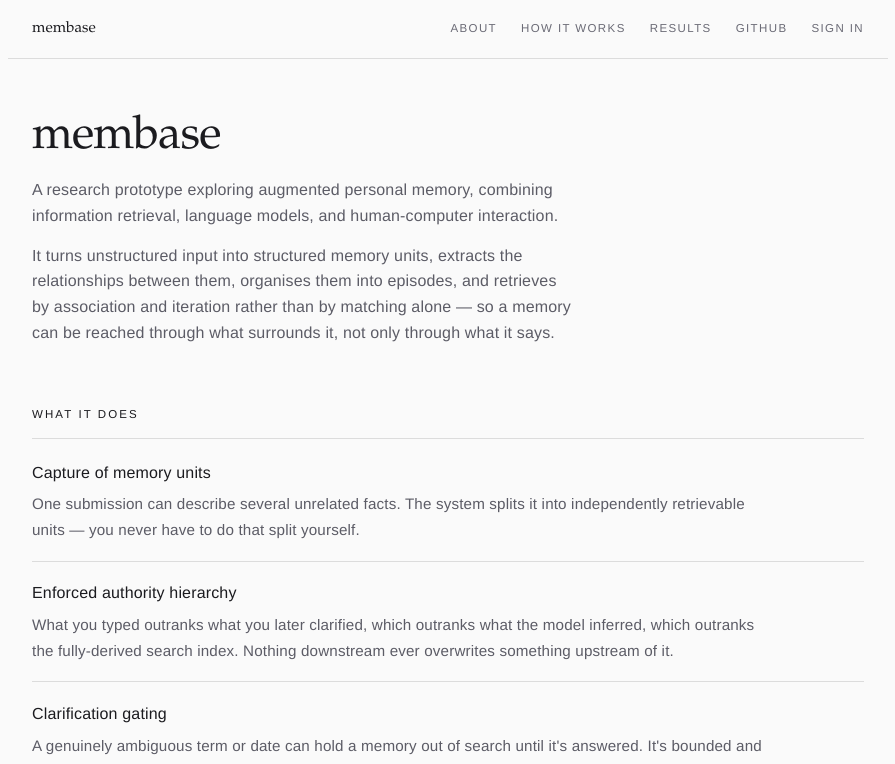
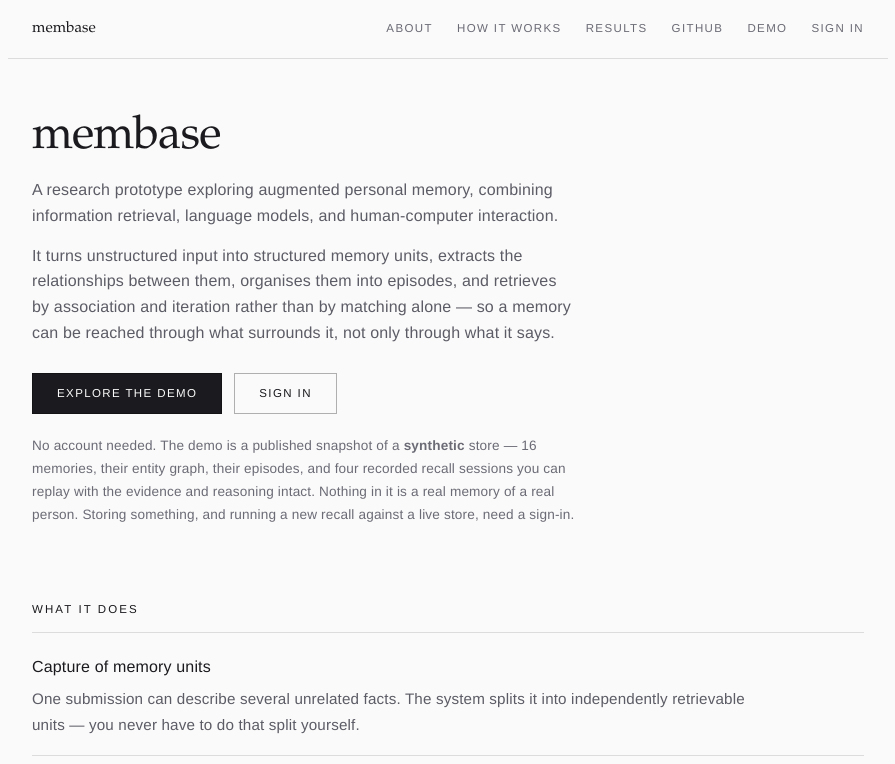
Before and after one commit to LuxKaiwalker/membase, a Python web app: template backend/app/templates/landing.html in a window 1280 px wide. Shown: the top 764 px of the page, without its empty margins (192-1087 px from the left). Run offline with Jinja, Linux system fonts and the light colour scheme; the template is opened without the code that fills it, so the values that code supplies are empty.

Commit message:
Route the landing page into the public demo
Making the app browsable without an account changed nothing a visitor
could see: the only route off the landing page was the sign-in form, and
credentials are provisioned by hand rather than self-service, so the
single call to action was the one thing most visitors could not do.

The hero now leads with "Explore the demo" (sign-in deliberately the
quieter of the two), says in one line that no account is needed and that
the store is synthetic, and names what is in it. Every section listed
under "Inside the app" links straight into its page, so the description
and the thing itself are one click apart. The sign-in section says what
signing in adds -- a live store, storing, new recall rounds -- instead
of standing as the only way in.

Styling composes the existing flat, border-led vocabulary (same as the
sign-in button); no new colour, no fill.

Verified against the built site: the hero CTA exists, 7 app sections are
linked, and following the CTA for real lands on /app/ with the public
demo banner shown.

Co-Authored-By: Claude Opus 5 (1M context) <noreply@anthropic.com>

```diff
--- a/backend/app/static/landing.css
+++ b/backend/app/static/landing.css
@@ -132,6 +132,63 @@ a:focus-visible, button:focus-visible, input:focus-visible {
 .bio + .bio {
   margin-top: 0.9rem;
   font-size: 1rem;
+}
+
+/* Entry points out of the hero. The primary one goes to the public
+   demo; sign-in is deliberately the quieter of the two, because it is
+   the path most visitors cannot take (credentials are provisioned, not
+   self-service). Same flat, border-led vocabulary as .signin-form
+   button -- no new colour, no fill. */
+.hero-actions {
+  display: flex;
+  flex-wrap: wrap;
+  gap: 0.75rem;
+  margin-top: 1.75rem;
+}
+
+.cta {
+  padding: 0.6rem 1.5rem;
+  border: 1px solid var(--line-strong);
+  color: var(--fg);
+  font-size: 0.72rem;
+  letter-spacing: 0.12em;
+  text-transform: uppercase;
+  text-decoration: none;
+  transition: background 0.15s ease, color 0.15s ease;
+}
+
+.cta:hover,
+.cta:focus-visible {
+  background: var(--fg);
+  color: var(--bg);
+}
+
+.cta-primary {
+  background: var(--fg);
+  color: var(--bg);
+}
+
+.cta-primary:hover,
+.cta-primary:focus-visible {
+  background: transparent;
+  color: var(--fg);
+}
+
+.hero-note {
+  margin-top: 1.25rem;
+  max-width: 38rem;
+}
+
+/* Section names in "Inside the app" link straight into the demo. */
+.feature-title a {
+  color: inherit;
+  text-decoration-color: var(--line-strong);
+  text-underline-offset: 0.2em;
+}
+
+.feature-title a:hover,
+.feature-title a:focus-visible {
+  text-decoration-color: currentColor;
 }
 
 .content-section {
--- a/backend/app/templates/landing.html
+++ b/backend/app/templates/landing.html
@@ -14,6 +14,7 @@
       <a href="#how-it-works">How it works</a>
       <a href="#results">Results</a>
       <a href="https://github.com/LuxKaiwalker/membase" target="_blank" rel="noopener noreferrer">GitHub</a>
+      <a href="/app/">Demo</a>
       <a href="#signin">Sign in</a>
     </nav>
   </header>
@@ -32,6 +33,24 @@
         retrieves by association and iteration rather than by matching
         alone — so a memory can be reached through what surrounds it, not
         only through what it says.
+      </p>
+      {#-
+        The way in. Before this existed the only route off this page was
+        the sign-in form at the bottom, so a visitor had no way to learn
+        the app is browsable without an account -- see docs/DECISIONS.md
+        "Public demo as a static snapshot".
+      -#}
+      <div class="hero-actions">
+        <a class="cta cta-primary" href="/app/">Explore the demo</a>
+        <a class="cta" href="#signin">Sign in</a>
+      </div>
+      <p class="muted small hero-note">
+        No account needed. The demo is a published snapshot of a
+        <strong>synthetic</strong> store — 16 memories, their entity graph,
+        their episodes, and four recorded recall sessions you can replay
+        with the evidence and reasoning intact. Nothing in it is a real
+        memory of a real person. Storing something, and running a new
+        recall against a live store, need a sign-in.
       </p>
     </section>
 
@@ -262,42 +281,47 @@
 
     <section id="app" class="content-section">
       <h2>Inside the app</h2>
+      <p>
+        Every section below is open in the demo, reading the published
+        snapshot of the synthetic store. Store is the exception: it exists
+        only to write, so it asks you to sign in.
+      </p>
       <ul class="feature-list">
         <li>
-          <span class="feature-title">Store</span>
+          <span class="feature-title"><a href="/app/store/">Store</a></span>
           <p>Write a memory, attach documents or images, answer a
           clarifying question if one is raised.</p>
         </li>
         <li>
-          <span class="feature-title">Recall</span>
+          <span class="feature-title"><a href="/app/recall/">Recall</a></span>
           <p>Start from whatever you remember. Candidate memories with the
           evidence for and against each, matching passages from attached
           documents, the cues you have given, and the guesses the system
           made while searching.</p>
         </li>
         <li>
-          <span class="feature-title">Explorer</span>
+          <span class="feature-title"><a href="/app/explorer/">Explorer</a></span>
           <p>The entity and association graph, with an inspector showing
           where each link came from.</p>
         </li>
         <li>
-          <span class="feature-title">Timeline</span>
+          <span class="feature-title"><a href="/app/timeline/">Timeline</a></span>
           <p>Episodes in chronological order, with undated memories kept
           visibly undated.</p>
         </li>
         <li>
-          <span class="feature-title">Library</span>
+          <span class="feature-title"><a href="/app/library/">Library</a></span>
           <p>Everything you've stored: review, correct, resolve
           clarifications, delete.</p>
         </li>
         <li>
-          <span class="feature-title">Evaluation</span>
+          <span class="feature-title"><a href="/app/evaluation/">Evaluation</a></span>
           <p>The benchmark above, read from a published results file. The
           one section with no backend behind it — it's meant to be a
           readable report, not something behind a login.</p>
         </li>
         <li>
-          <span class="feature-title">Overview</span>
+          <span class="feature-title"><a href="/app/">Overview</a></span>
           <p>The state of your memory: what's stored, what's waiting on
           you, what's still processing.</p>
         </li>
@@ -306,6 +330,13 @@
 
     <section id="signin" class="content-section signin-section">
       <h2>Sign in</h2>
+      <p>
+        Signing in points the same app at a live backend and your own
+        store: storing memories, answering clarifications, correcting and
+        deleting them, and running new recall rounds against the model.
+        Everything else is already open — <a href="/app/">browse the
+        demo</a> without one.
+      </p>
       <form id="landing-login-form" class="signin-form">
         <label>
           Username
```
Also changed, not shown: docs/DECISIONS.md (+9 -0 lines).
